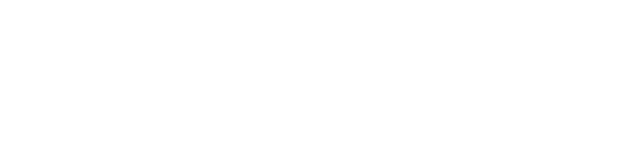
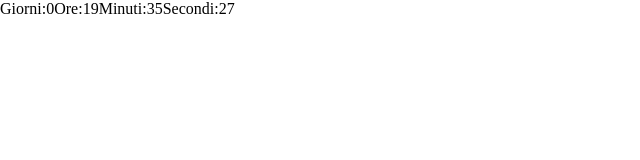
Before and after one commit to alessandrosaladino-tech/js-simon, a plain HTML site: page index.html in a window 1280 px wide. Shown: the whole page, without its empty margins (0-640 px from the left). Drawn offline with Linux system fonts and the light colour scheme.

Commit message:
Add
Basic structure

```diff
--- a/assets/js/script.js
+++ b/assets/js/script.js
@@ -1,6 +1,61 @@
 /*
 
 Sfruttiamo le timing functions per fare il conto alla rovescia per la correzione di domani!
-Ogni secondo il nostro countdown dovrà scalare fino alle 9:30 di domani mattina!
+Ogni secondo il nostro dateToAttend dovrà scalare fino alle 9:30 di domani mattina!
 
 */
+
+//Creo variabile per la data odierna
+/* !!!! Sbagliato, le variabili vanno in conflitto !!!
+const todayDate = new Date();
+
+const second = 1000;
+
+const minute = second * 60;
+
+const hour = minute * 60;
+
+console.log(todayDate);
+
+const todayTime = todayDate.getTime();
+console.log(todayTime);
+
+
+
+
+const dateToAttend = new Date (2023, 8, 6, 9, 30)
+console.log(dateToAttend);
+*/
+
+
+
+   //Creo una variabile per selezionare la data in cui il timer deve smettere di funzionare
+   const dateToAttend = new Date(2023, 8, 6, 9, 30).getTime();
+
+   //Uso setInterval per creare un timer che scala ogni secondo
+
+   const update = setInterval(function () {
+
+      // Creo una variabile con l'orario odierno e la data odierna
+
+      const todayDate = new Date().getTime();
+
+      //Creo una variabile per il tempo da attendere
+
+      const timeToWait = dateToAttend - todayDate;
+
+      //Creo delle variabili per stabilire i valori di secondi, minuti, ore e giorni
+      const seconds = Math.floor((timeToWait % (1000 * 60)) / 1000);
+
+      const minutes = Math.floor((timeToWait % (1000 * 60 * 60)) / (1000 * 60));
+
+      const hours = Math.floor((timeToWait % (1000 * 60 * 60 * 24)) / (1000 * 60 * 60));
+
+      const days = Math.floor(timeToWait / (1000 * 60 * 60 * 24)); //controllare perchè non conta i giorni correttamente*
+
+      //Stampo in pagina il risultato , se arriva al termine stampa in pagina il messaggio.
+      document.getElementById("timer").innerHTML = "Giorni:" + days  + "Ore:" + hours + "Minuti:" + minutes + "Secondi:" + seconds ;
+      if (timeToWait < 0) {
+         document.getElementById("timer").innerHTML = "E' arrivata l'ora della correzione";
+      }
+   }, 1000);
--- a/index.html
+++ b/index.html
@@ -8,7 +8,7 @@
 </head>
 <body>
 
-
+<div id="timer"></div>
 
 
     <script src="./assets/js/script.js"></script>
```
